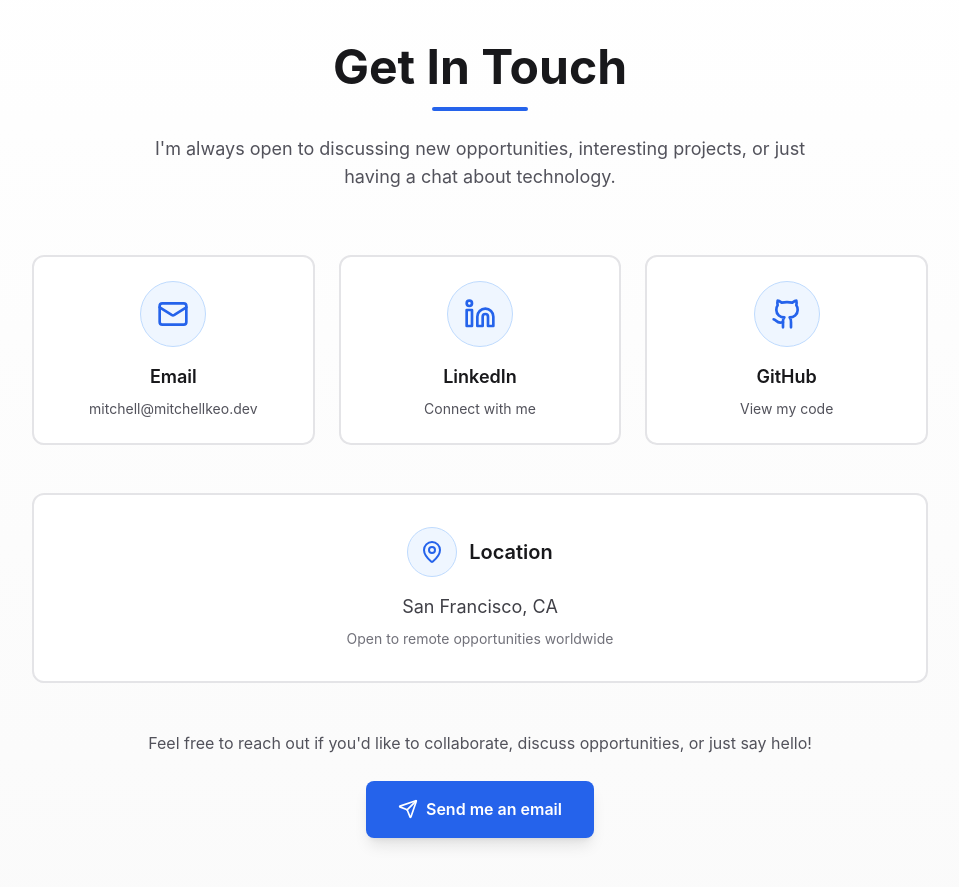
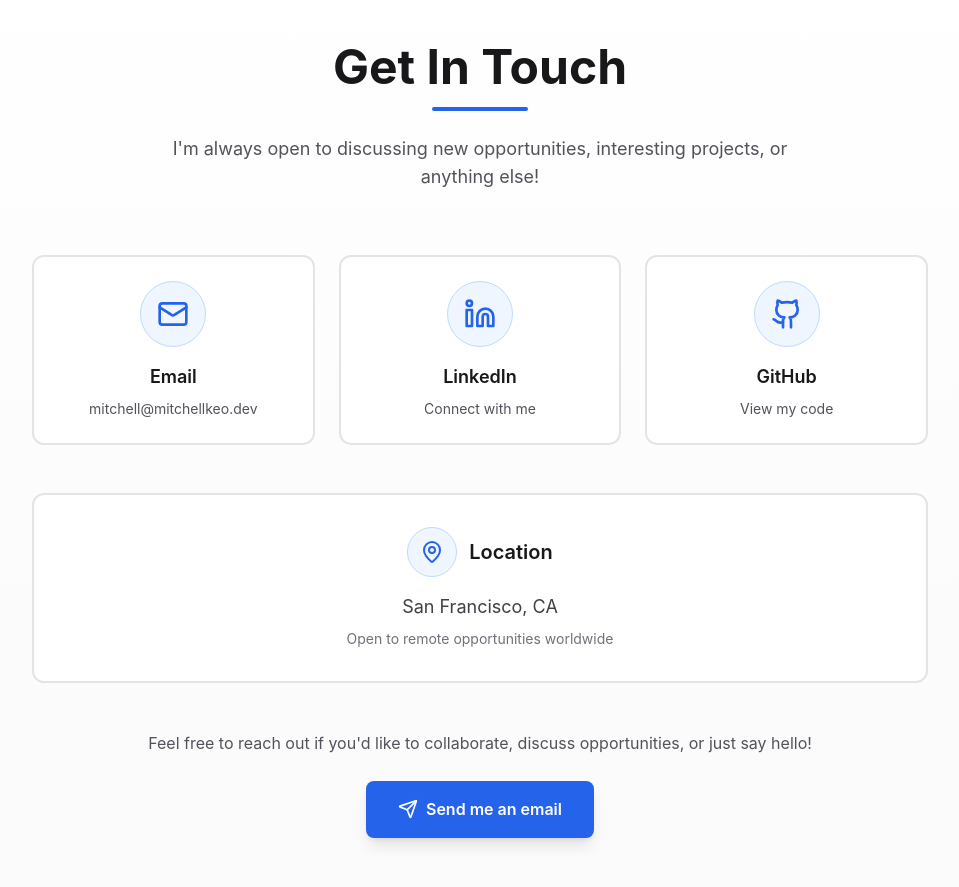
Before and after one commit to mitchellnkeo/portfolio, a React (Vite) app: page / in a window 1280 px wide. Shown: the part 7940-8827 px from the top of the page, without its empty margins (216-1175 px from the left). Built offline with nearby package versions, Linux system fonts and the light colour scheme.

Commit message:
Contact update

```diff
--- a/src/components/sections/Contact.tsx
+++ b/src/components/sections/Contact.tsx
@@ -16,7 +16,7 @@ export default function Contact() {
           </h2>
           <div className="w-24 h-1 bg-primary-600 dark:bg-primary-400 mx-auto rounded-full mb-6"></div>
           <p className="text-lg text-neutral-600 dark:text-neutral-300 max-w-2xl mx-auto">
-            I'm always open to discussing new opportunities, interesting projects, or just having a chat about technology.
+            I'm always open to discussing new opportunities, interesting projects, or anything else!
           </p>
         </div>
 
```
